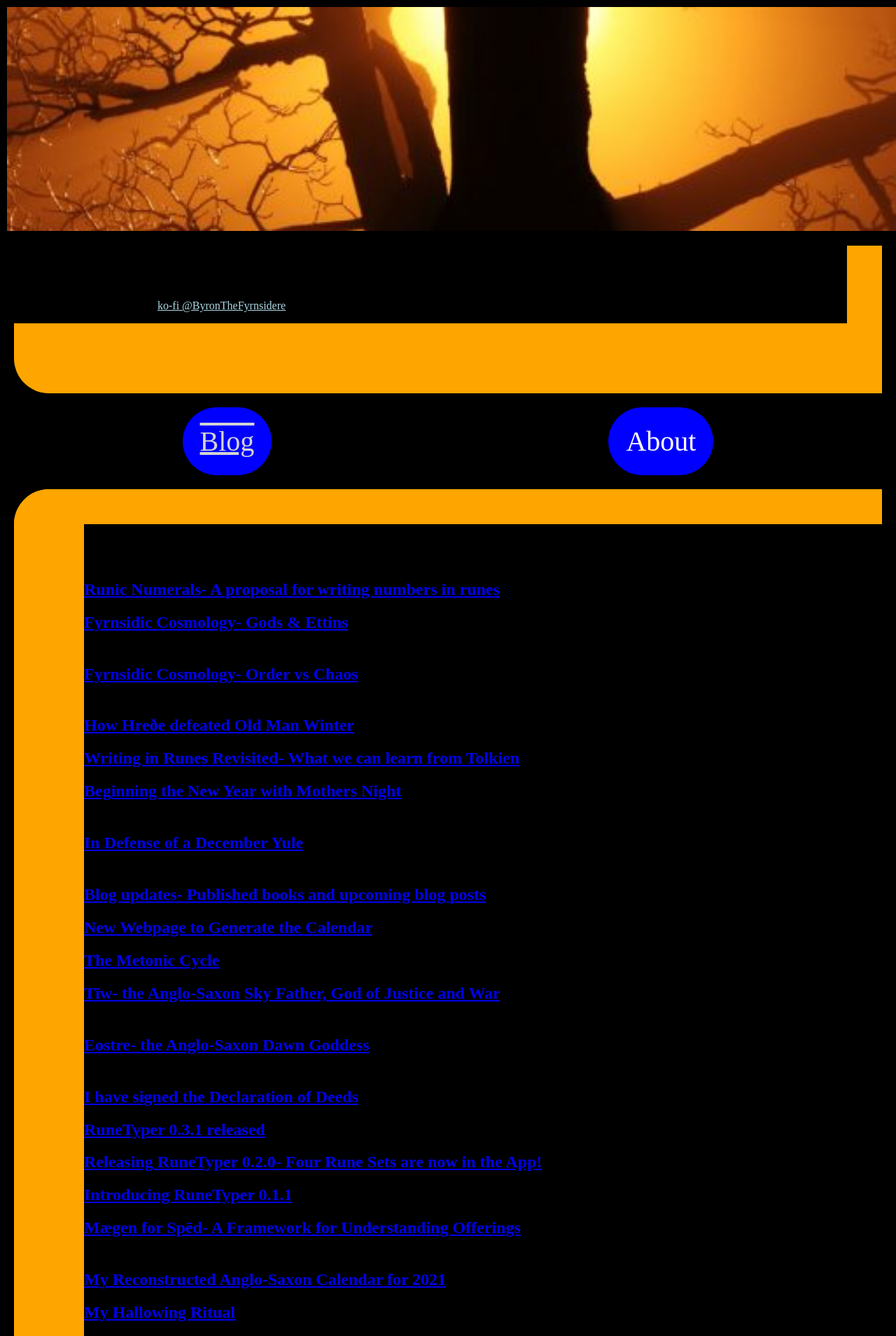
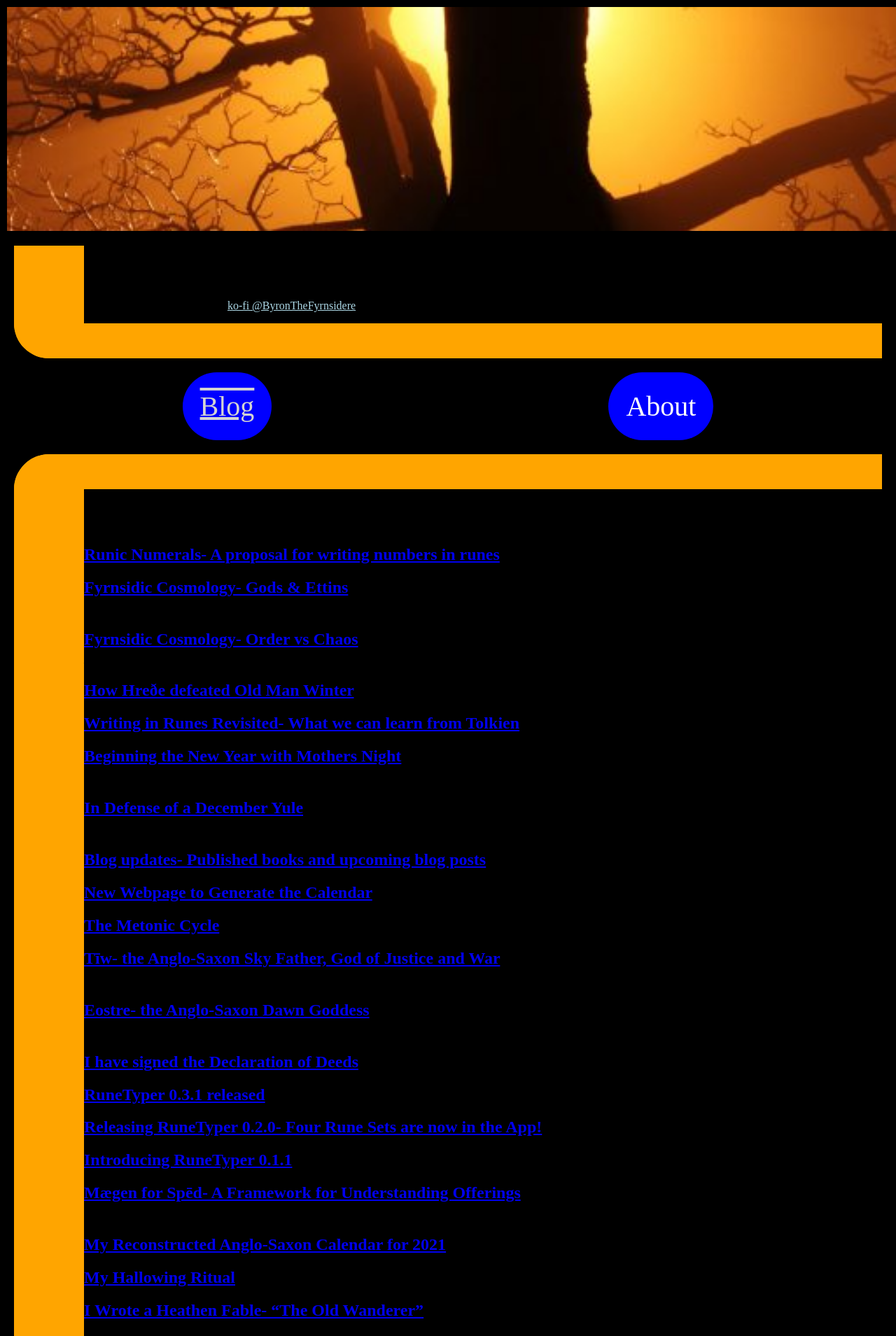
Before and after one commit to byronpendason/byronpendason.github.io, a Jekyll site: the page built from index.md, in a window 1280 px wide. Shown: the top 1909 px of the page at 70% size. Built offline with Jekyll 4.4.1, drawn with Linux system fonts in a browser that asks for light colours; our own code applies the rules of GitHub Pages for plain Markdown files; comment, search, counter and statistics services are not loaded.

Commit message:
Update default.html

```diff
--- a/_layouts/default.html
+++ b/_layouts/default.html
@@ -35,8 +35,8 @@
       }
       #header-text {
         margin: 10px;
-        border-style: none solid solid none ;
-        border-width: 0px 50px 100px 0px;
+        border-style: none none solid solid;
+        border-width: 0px 0px 50px 100px;
         border-color: orange;
         border-radius: 0px 0px 0px 50px;
       }
```
